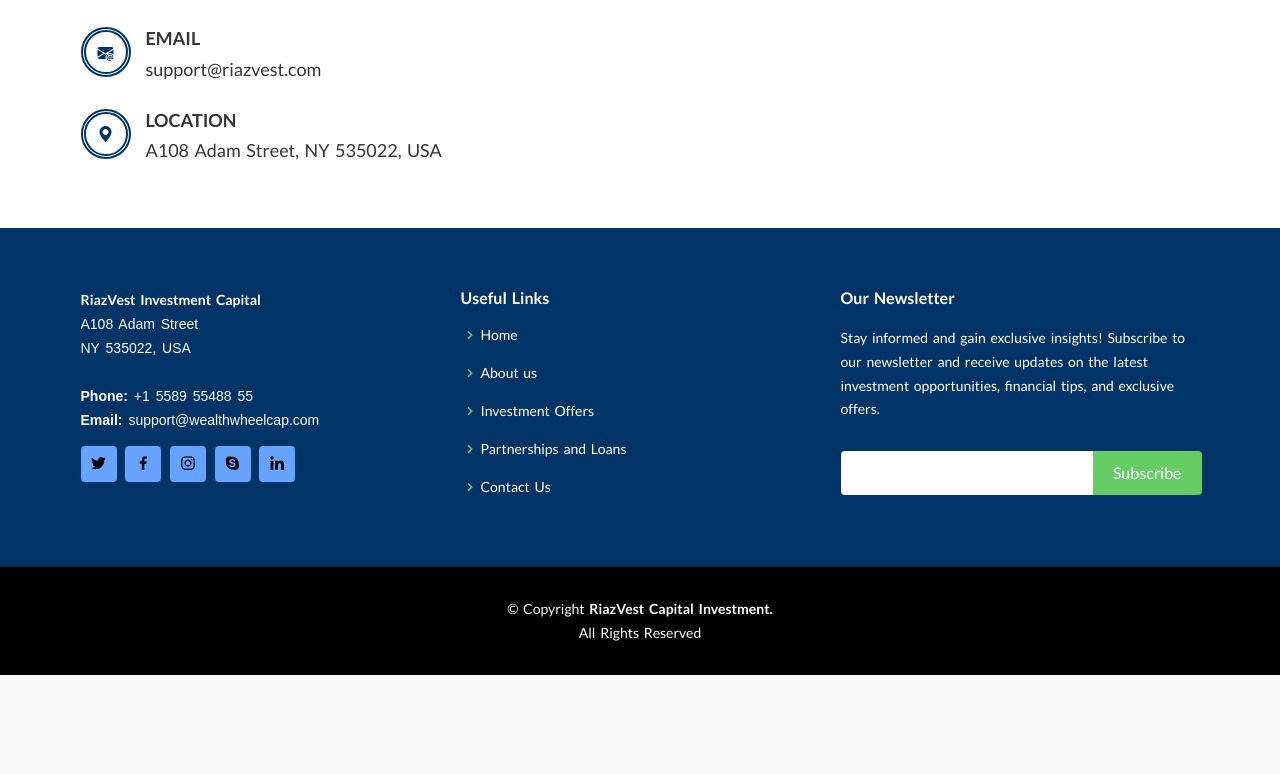
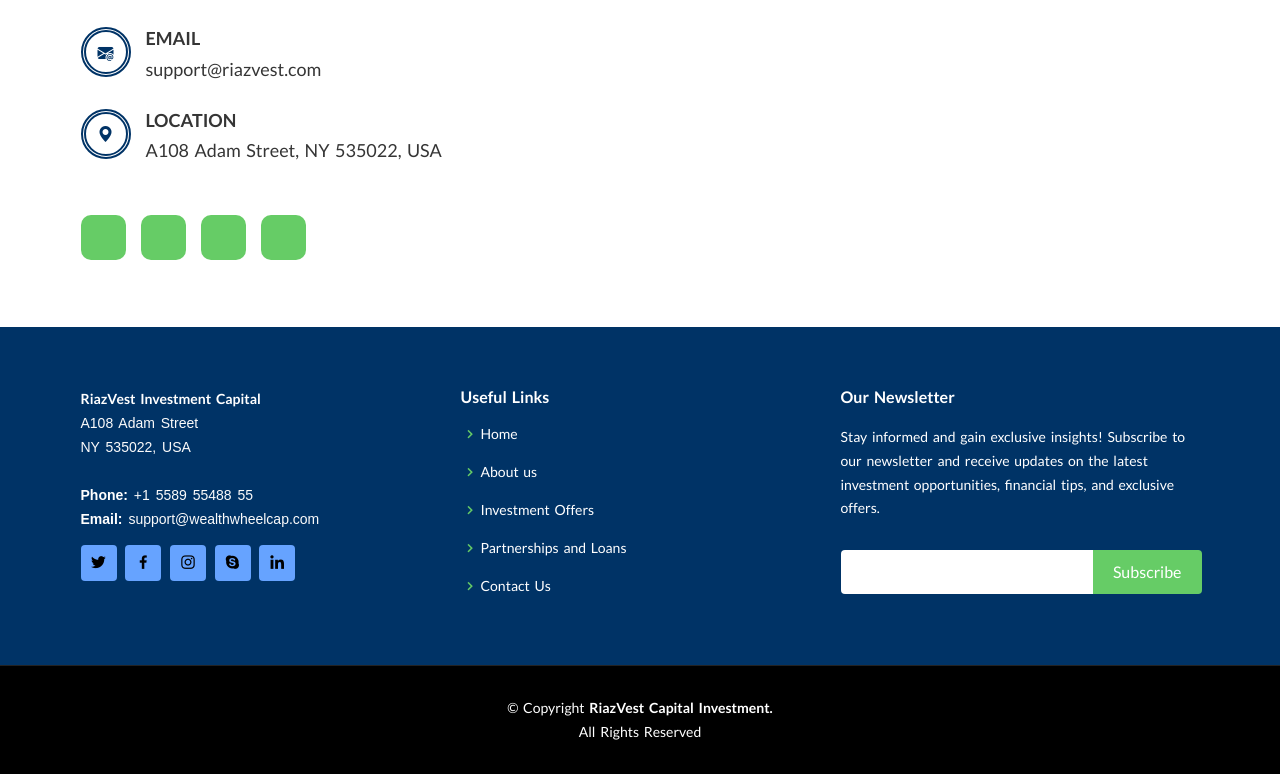
Before and after one commit to ndmichael/riazwealth, a Django app: page /contact/ in a window 1280 px wide. Shown: the part 907-1681 px from the top of the page. Before the commit the page ends 1582 px from the top, so only its background shows below. Run offline with Django 5.2, Linux system fonts and the light colour scheme; some libraries are stand-ins or nearby versions.

Commit message:
CSS for the socialMedia icons

```diff
--- a/pages/static/css/core.css
+++ b/pages/static/css/core.css
@@ -414,6 +414,29 @@
   text-transform: uppercase;
 }
 
+#contact .socialMedia{
+  display: flex;
+  padding: 25px 0;
+
+}
+
+#contact .socialMedia a{
+  display: flex;
+  align-items: center;
+  justify-content: center;
+  margin-right: 15px;
+  margin-top: 4px;
+  height: 45px;
+  width: 45px;
+  border-radius: 10px;
+  background: var(--secondary-color);
+}
+
+#contact .socialMedia a .bi{
+  color: black;
+  font-size: 22px;
+}
+
 /* === Footer === */
 #footer {
     background: black;
```
